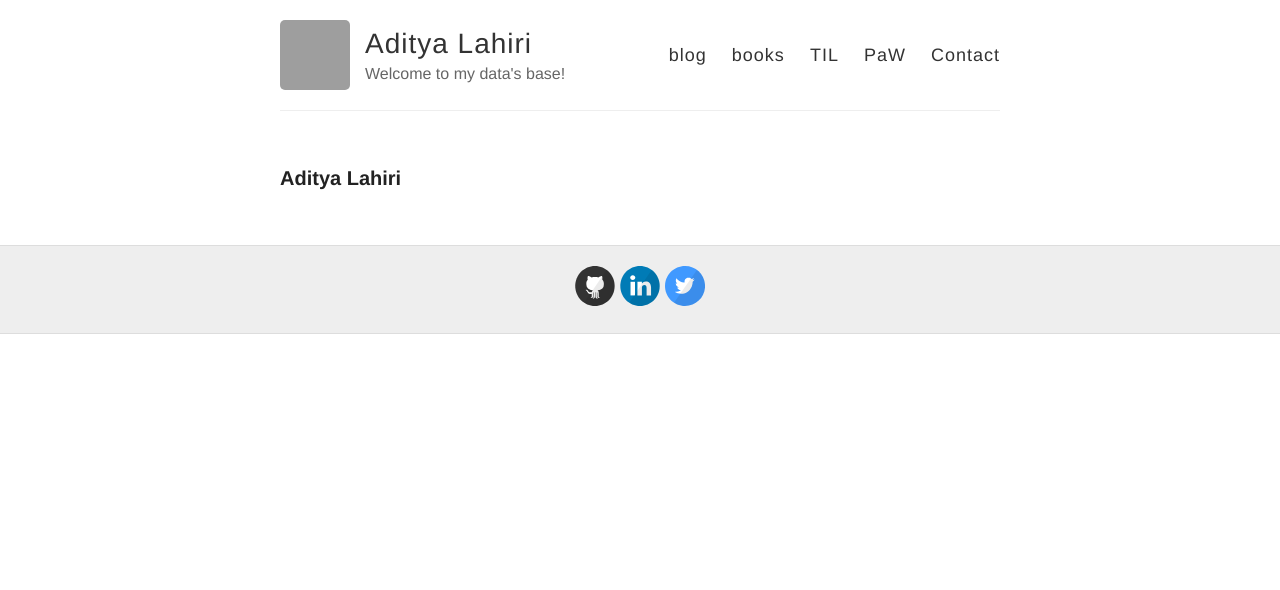
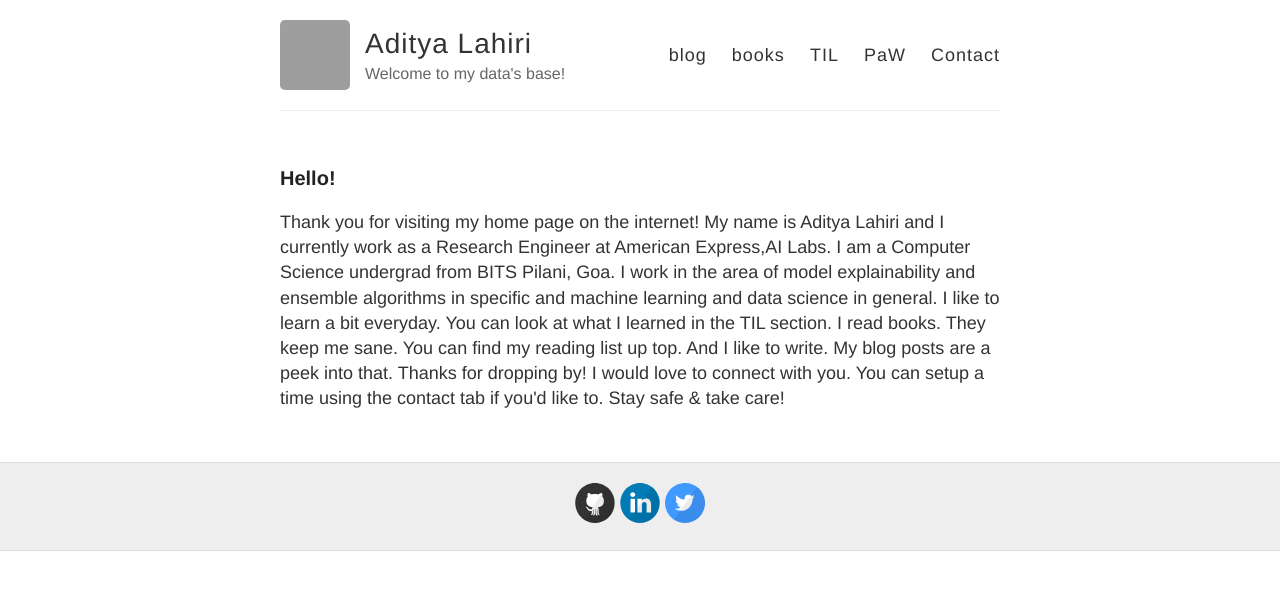
Before and after one commit to adityalahiri/adityalahiri.github.io, a Jekyll site: the page built from index.html, in a window 1280 px wide. Shown: the top 590 px of the page. Built offline with Jekyll 4.4.1, drawn with Linux system fonts in a browser that asks for light colours; grey boxes are pictures that could not be loaded.

Commit message:
Update index.html

```diff
--- a/index.html
+++ b/index.html
@@ -2,4 +2,11 @@
 layout: default
 ---
 
-<h1>Aditya Lahiri</h1>
+<h1>Hello!</h1>
+
+Thank you for visiting my home page on the internet! My name is Aditya Lahiri and I currently work as a Research Engineer at American Express,AI Labs.
+I am a Computer Science undergrad from BITS Pilani, Goa. I work in the area of model explainability and ensemble algorithms in specific and machine learning
+and data science in general.
+I like to learn a bit everyday. You can look at what I learned in the TIL section. I read books. They keep me sane. You can find my reading list up top. And I like to write.
+My blog posts are a peek into that.
+Thanks for dropping by! I would love to connect with you. You can setup a time using the contact tab if you'd like to. Stay safe & take care!
```
